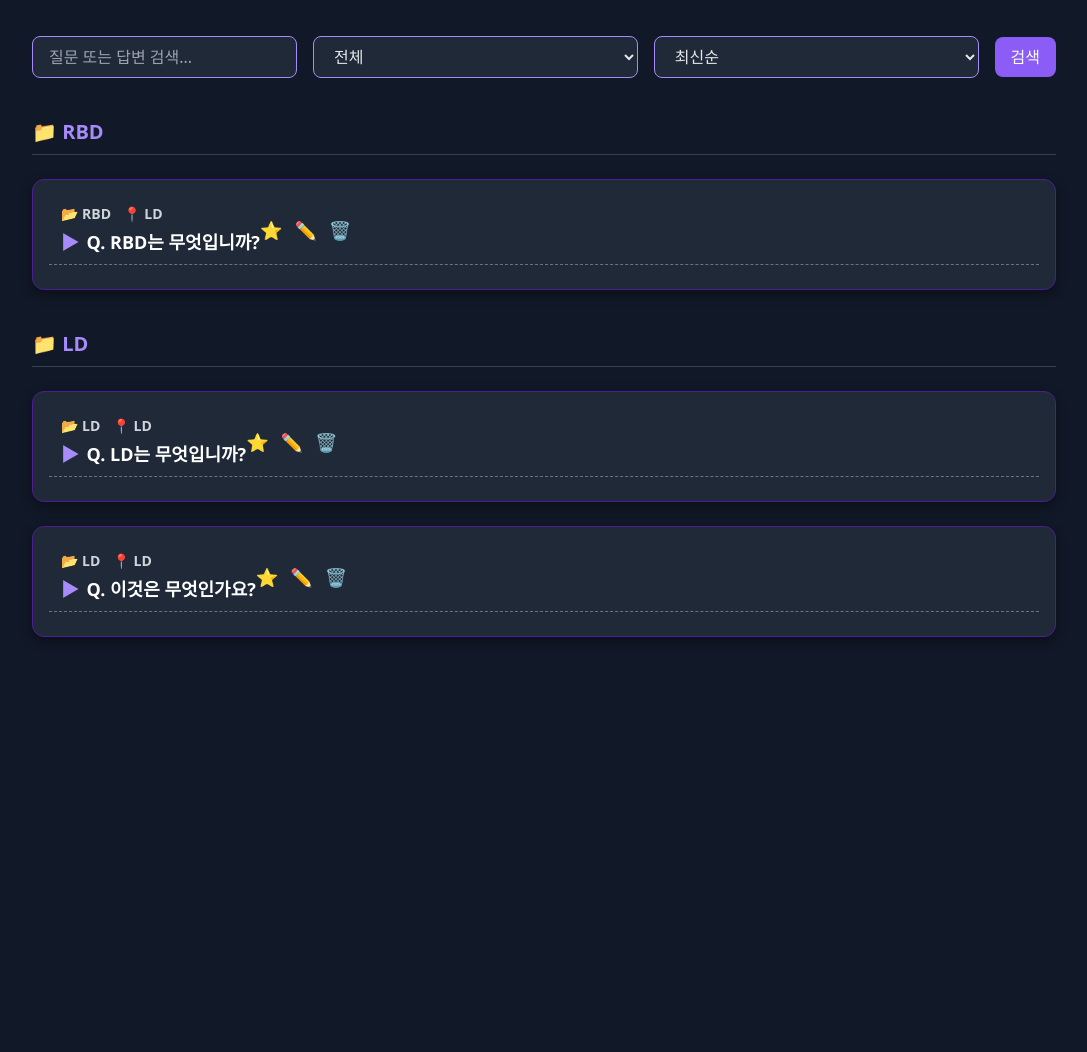
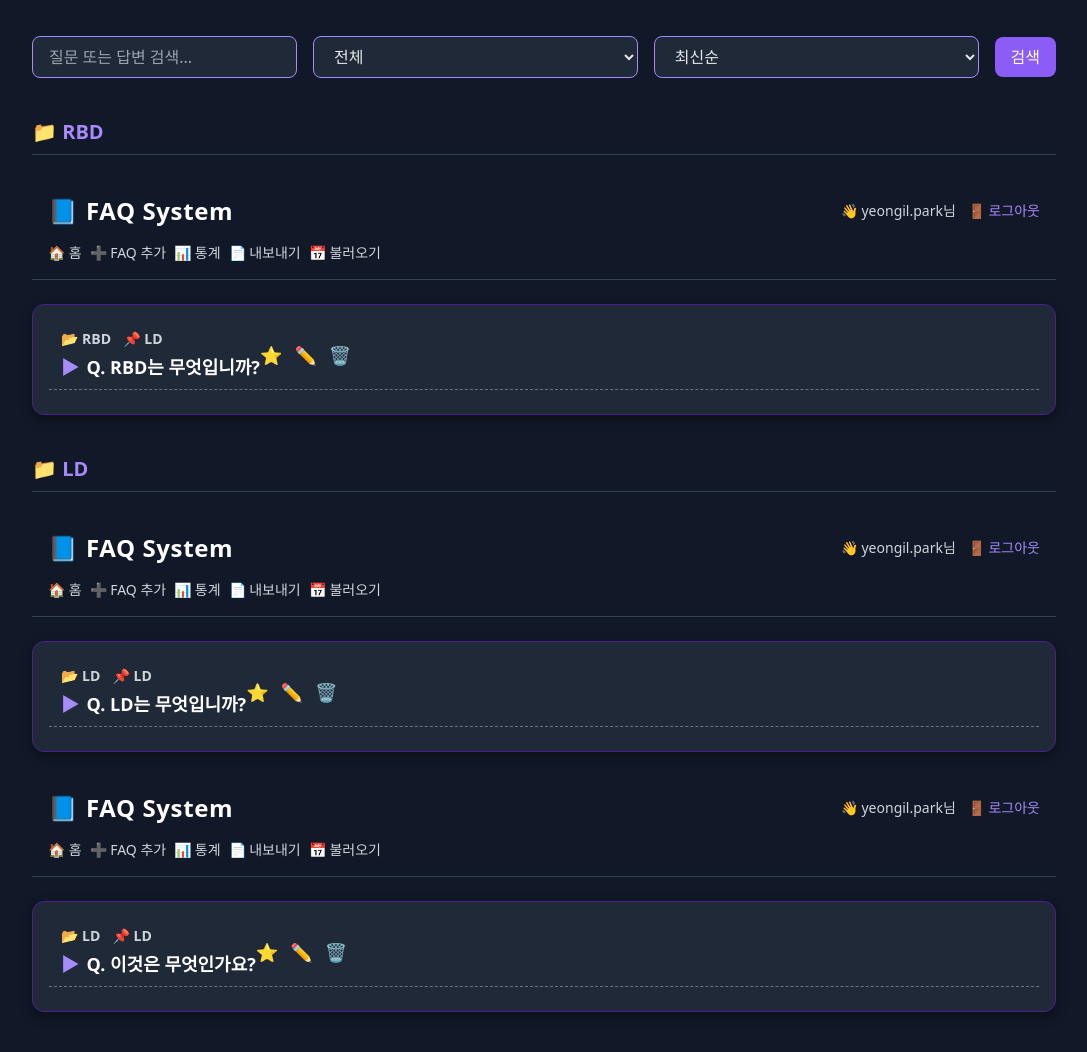
Before and after one commit to st43-hub/SV-FAQ, a Django app: page / in a window 1280 px wide. Shown: the part 187-1239 px from the top of the page, without its empty margins (96-1183 px from the left). Before the commit the page ends 824 px from the top, so only its background shows below. Run offline with Django 5.2, Linux system fonts and the light colour scheme; a user stored in the database is signed in; data comes from the database, SQL or seed files in the repository.

Commit message:
fix : faq_card.html

```diff
--- a/templates/faq/faq_card.html
+++ b/templates/faq/faq_card.html
@@ -1,3 +1,82 @@
+{% load static %}
+<!DOCTYPE html>
+<html lang="ko">
+<head>
+  <meta charset="UTF-8">
+  <meta name="viewport" content="width=device-width, initial-scale=1.0">
+  <title>📘 FAQ System</title>
+  <link href="https://cdn.jsdelivr.net/npm/tailwindcss@2.2.19/dist/tailwind.min.css" rel="stylesheet">
+  <link rel="stylesheet" href="{% static 'css/faq_styles.css' %}">
+  <style>
+    .logout-icon {
+      font-size: 1.2rem;
+      padding: 6px 10px;
+      background-color: #ede9fe;
+      border-radius: 50%;
+      display: inline-block;
+      border: 1px solid #d8b4fe;
+      text-decoration: none;
+    }
+    #floating-alert {
+      position: fixed;
+      top: 20px;
+      left: 50%;
+      transform: translateX(-50%);
+      background-color: #eef;
+      color: #333;
+      padding: 10px 20px;
+      border-left: 4px solid #8A2BE2;
+      border-radius: 6px;
+      box-shadow: 0 2px 6px rgba(0, 0, 0, 0.1);
+      z-index: 9999;
+      display: none;
+    }
+  </style>
+</head>
+<body class="bg-gray-900 text-gray-300 min-h-screen">
+  {% if messages %}
+    <div id="floating-alert">
+      {% for message in messages %}
+        {{ message }}
+      {% endfor %}
+    </div>
+  {% else %}
+    <div id="floating-alert" style="display: none;"></div>
+  {% endif %}
+
+  <header class="w-full bg-transparent py-4 border-b border-gray-700">
+    <div class="max-w-6xl mx-auto flex flex-col sm:flex-row justify-between items-center px-4">
+      <h1 class="text-2xl font-bold text-white flex items-center gap-2">
+        📘 <span class="tracking-wide">FAQ System</span>
+      </h1>
+      {% if request.user.is_authenticated %}
+        <div class="mt-2 sm:mt-0 text-sm text-gray-300 flex items-center gap-3">
+          👋 {{ request.user.username }}님
+          <a href="/accounts/logout/" class="text-purple-400 hover:underline">🚪 로그아웃</a>
+        </div>
+      {% endif %}
+    </div>
+    <nav class="max-w-6xl mx-auto px-4 mt-4 flex flex-wrap gap-2 justify-center sm:justify-start">
+      <a href="/" class="text-sm text-gray-300 hover:text-white">🏠 홈</a>
+      {% if request.user.is_authenticated %}
+        <a href="/add/" class="text-sm text-gray-300 hover:text-white">➕ FAQ 추가</a>
+        <a href="/stats/" class="text-sm text-gray-300 hover:text-white">📊 통계</a>
+        <a href="/export/" class="text-sm text-gray-300 hover:text-white">📄 내보내기</a>
+        <a href="/import/" class="text-sm text-gray-300 hover:text-white">📅 불러오기</a>
+      {% else %}
+        <a href="/accounts/login/" class="text-sm text-purple-400 hover:underline">로그인</a>
+      {% endif %}
+    </nav>
+  </header>
+
+  {% block content %}{% endblock %}
+
+  <!-- ✅ FAQ toggle script 분리 없이 이곳에 유지 -->
+  <script src="{% static 'js/faq_toggle.js' %}"></script>
+</body>
+</html>
+
+
 {# 📦 FAQ 카드 컴포넌트 - toggle 연결 + 스타일 정리 #}
 <div class="faq-card-js bg-gray-700 rounded-xl shadow-lg p-6 border border-purple-800 mb-6 text-white">
   <div class="faq-summary-js cursor-pointer select-none toggle-btn">
@@ -6,7 +85,7 @@
         <!-- 카테고리와 구역 정보 -->
         <div class="flex gap-3 text-sm text-gray-300">
           <span>📂 {{ faq.category }}</span>
-          <span>📍 {{ faq.area }}</span>
+          <span>📌 {{ faq.area }}</span>
         </div>
         <!-- 질문 -->
         <div class="flex items-center gap-2">
@@ -30,7 +109,7 @@
     </div>
   </div>
 
-  <!-- 펼쳐지는 답변 영역 -->
+  <!-- 평천이는 답변 영역 -->
   <div class="faq-answer-js overflow-hidden transition-all duration-300 ease-in-out max-h-0 opacity-0 mt-2" data-open="false">
     <div class="text-gray-200">
       <p class="leading-relaxed">{{ faq.answer|safe }}</p>
```
